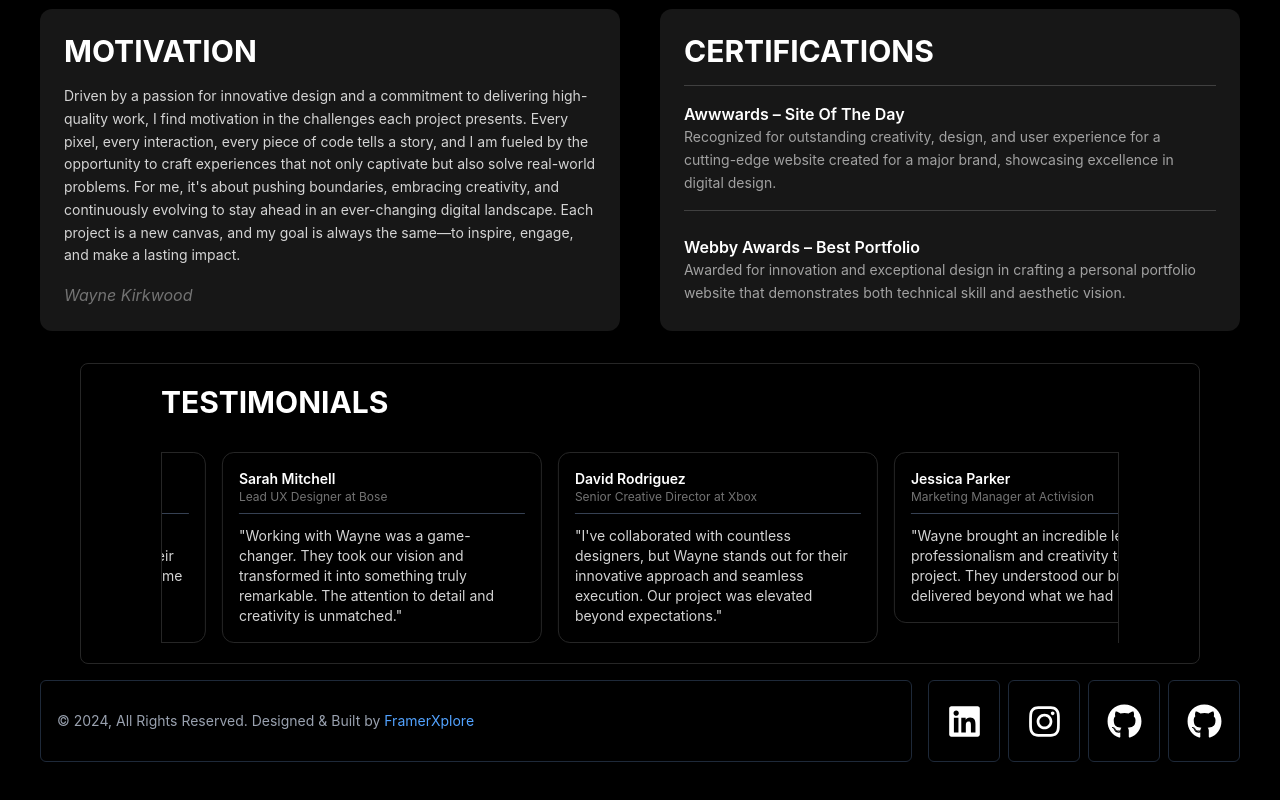
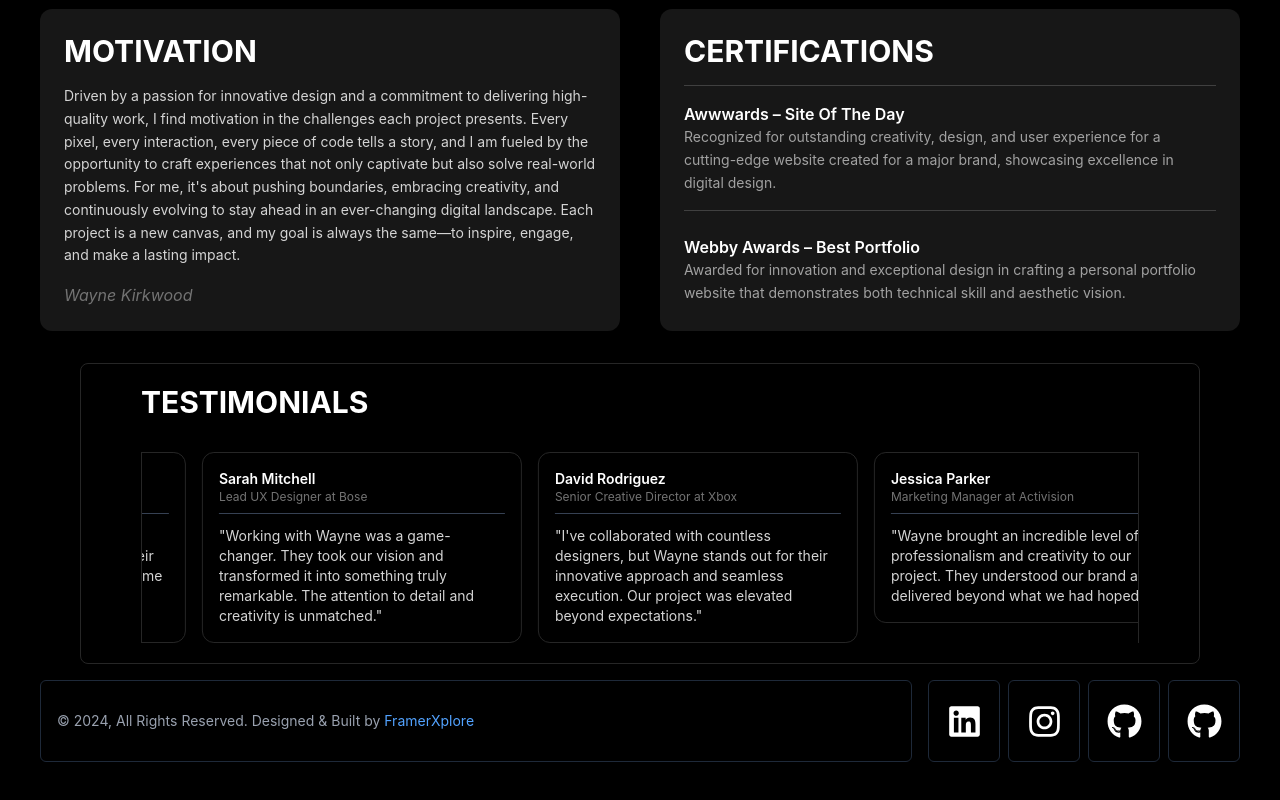
Before and after one commit to GboyegaAkere/assignment, a React (Vite) app in the folder fontend/: page / in a window 1280 px wide. Shown: the part 2944-3744 px from the top of the page. Built offline with nearby package versions, Linux system fonts and the light colour scheme.

Commit message:
new commit

```diff
--- a/fontend/src/components/Testimonials.jsx
+++ b/fontend/src/components/Testimonials.jsx
@@ -32,7 +32,7 @@ const duplicatedTestimonials = [...testimonials, ...testimonials];
 const Testimonials = () => {
   return (
     <section className="bg-black text-white py-10 mt-5 px-10 mx-5 sm:mx-20 sm:py-5 border rounded-lg border-neutral-800 overflow-hidden">
-  <div className="max-w-7xl mx-auto px-10 md:px-10">
+  <div className="max-w-7xl mx-auto md:px-5">
     <h2 className="text-3xl font-bold text-white mb-8">TESTIMONIALS</h2>
 
     {/* Apply borders here ONLY around the carousel */}
```
